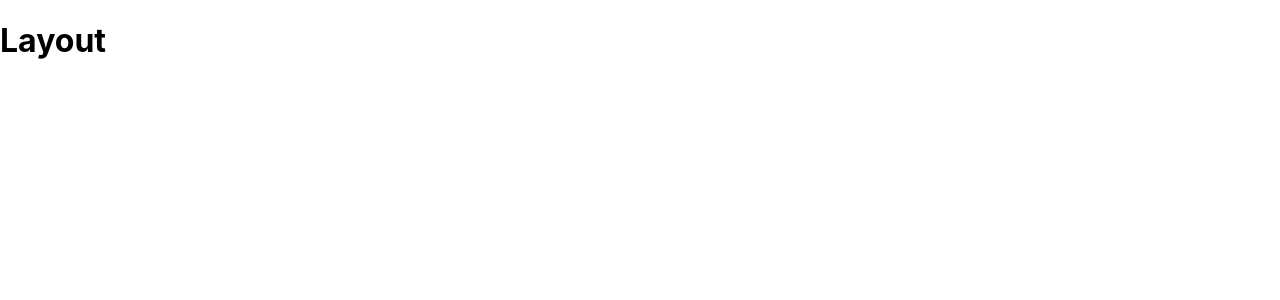
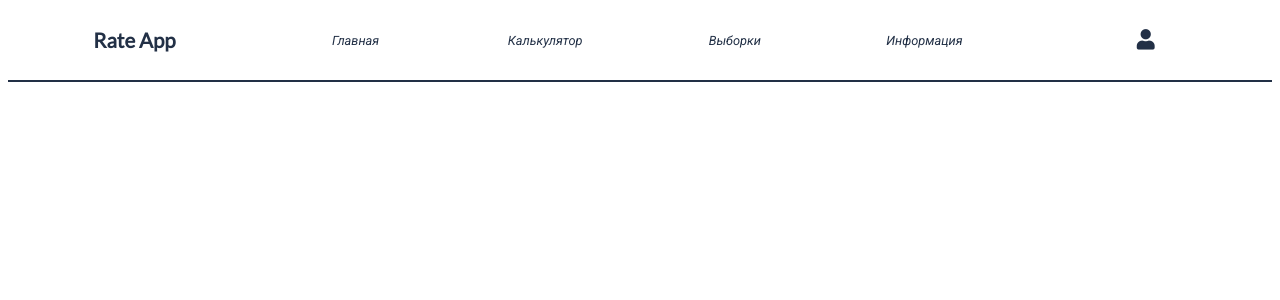
Before and after one commit to KonstantinLev/example-react-app, a React (Create React App) app in the folder app/: page / in a window 1280 px wide. Shown: the top 300 px of the page. Built offline with nearby package versions, Linux system fonts and the light colour scheme.

Commit message:
added header

```diff
--- a/app/public/index.html
+++ b/app/public/index.html
@@ -24,6 +24,7 @@
       work correctly both with client-side routing and a non-root public URL.
       Learn how to configure a non-root public URL by running `npm run build`.
     -->
+      <link href="https://use.fontawesome.com/releases/v5.0.13/css/all.css" rel="stylesheet">
     <title>Rate App</title>
   </head>
   <body>
--- /dev/null
+++ b/app/src/components/header/Header.js
@@ -0,0 +1,22 @@
+import React from 'react'
+import './header.scss'
+import {Navbar} from "../navbar/Navbar";
+
+export const Header = () => {
+    return(
+        <div className='header'>
+            <div className='headerWrap'>
+                <div className='logo'>
+                    <a href="/">
+                        <h2>Rate App</h2>
+                    </a>
+                </div>
+                <Navbar />
+                <div className='person'>
+                    <i className='fa fa-user' area-hidden='true'></i>
+                </div>
+            </div>
+            <hr/>
+        </div>
+    )
+}
--- /dev/null
+++ b/app/src/components/header/header.scss
@@ -0,0 +1,46 @@
+.header{
+  min-height: 5vw;
+  hr{
+    border: 1px solid #223046;
+  }
+
+}
+
+.headerWrap{
+
+  display: grid;
+  grid-template-columns: 1fr 3fr 1fr;
+}
+
+.logo{
+
+  display: flex;
+  justify-content: center;
+  align-items: center;
+
+  a{
+    text-decoration: none;
+
+  }
+
+  h2{
+    font-family: 'Lato', sans-serif;
+    color: #223046;
+    font-size: 1.6vw;
+    cursor: pointer;
+
+  }
+
+}
+
+.person{
+  display: flex;
+  justify-content: center;
+  align-items: center;
+
+  i{
+    color: #223046;
+    font-size: 1.6vw;
+    cursor: pointer;
+  }
+}
--- a/app/src/components/layout/Layout.js
+++ b/app/src/components/layout/Layout.js
@@ -1,10 +1,11 @@
 import React from 'react'
 import './layout.scss'
 import {AddClass} from "../../hoc/AddClass";
+import {Header} from "../header/Header";
 
 const Layout = () => {
     return(
-        <h1>Layout</h1>
+        <Header />
     )
 }
 
--- /dev/null
+++ b/app/src/components/navbar/Navbar.js
@@ -0,0 +1,15 @@
+import React from 'react'
+import './navbar.scss'
+
+export const Navbar = () => {
+    return(
+        <nav>
+            <ul>
+                <li><a href="/">Главная</a></li>
+                <li><a href="/calc">Калькулятор</a></li>
+                <li><a href="/sample">Выборки</a></li>
+                <li><a href="/info">Информация</a></li>
+            </ul>
+        </nav>
+    )
+}
--- /dev/null
+++ b/app/src/components/navbar/navbar.scss
@@ -0,0 +1,34 @@
+nav{
+  text-align: center;
+  min-height: 5vw;
+
+  ul{
+
+    list-style: none;
+    margin: 0;
+    padding: 0;
+    min-height: 5vw;
+    display: grid;
+    grid-template-columns: repeat(4, 1fr);
+
+
+
+    li{
+      display: inline-block;
+      align-self: center;
+      transition: all .2s ease-in;
+
+      a{
+        text-decoration: none;
+        font-family: 'Roboto', sans-serif;
+        font-size: 1vw;
+        color: #223046;
+
+      }
+      a:hover{
+        color: black;
+      }
+
+    }
+  }
+}
--- a/app/src/index.scss
+++ b/app/src/index.scss
@@ -1,13 +1 @@
-body {
-  margin: 0;
-  font-family: -apple-system, BlinkMacSystemFont, 'Segoe UI', 'Roboto', 'Oxygen',
-    'Ubuntu', 'Cantarell', 'Fira Sans', 'Droid Sans', 'Helvetica Neue',
-    sans-serif;
-  -webkit-font-smoothing: antialiased;
-  -moz-osx-font-smoothing: grayscale;
-}
-
-code {
-  font-family: source-code-pro, Menlo, Monaco, Consolas, 'Courier New',
-    monospace;
-}
+@import url('https://fonts.googleapis.com/css2?family=Lato&family=Roboto:ital@1&display=swap');
```
